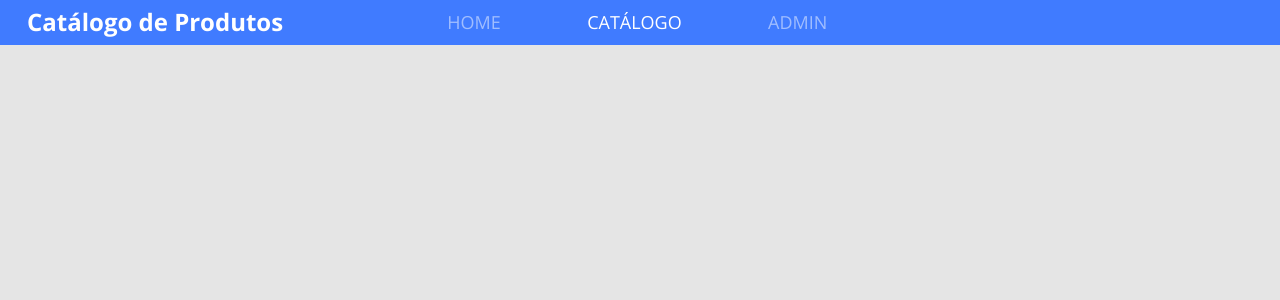
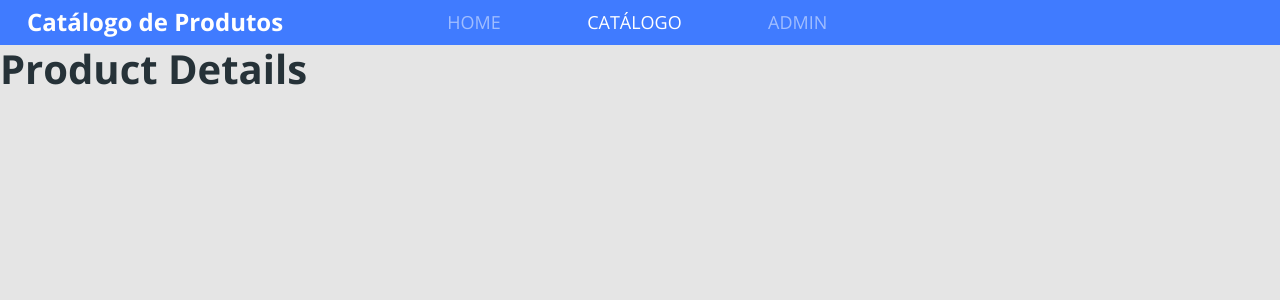
Before and after one commit to MarceloMachadoxD/CatalogoDeProdutos, a React (Create React App) app in the folder frontend/catalogodeprodutos/: page /products/1 in a window 1280 px wide. Shown: the top 300 px of the page. Built offline with nearby package versions, Linux system fonts and the light colour scheme.

Commit message:
Product Details Route

```diff
--- a/frontend/catalogodeprodutos/src/Router.tsx
+++ b/frontend/catalogodeprodutos/src/Router.tsx
@@ -3,6 +3,7 @@ import Admin from 'pages/Admin';
 import Navbar from 'components/Navbar';
 import { BrowserRouter, Route, Routes } from 'react-router-dom';
 import Catalog from 'pages/Catalog';
+import ProductDetails from 'pages/ProductDetails';
 
 const Router = () => {
   return (
@@ -12,6 +13,7 @@ const Router = () => {
         <Routes>
           <Route path="/" element={<Home />} />
           <Route path="/products" element={<Catalog />} />
+          <Route path="/products/:productId" element={<ProductDetails />} />
           <Route path="/admin" element={<Admin />} />
         </Routes>
       </BrowserRouter>
--- /dev/null
+++ b/frontend/catalogodeprodutos/src/pages/ProductDetails/index.tsx
@@ -0,0 +1,9 @@
+const ProductDetails = () => {
+    return(
+        <>
+        <h1>Product Details</h1>
+        </>
+    );
+}
+
+export default ProductDetails;
```
